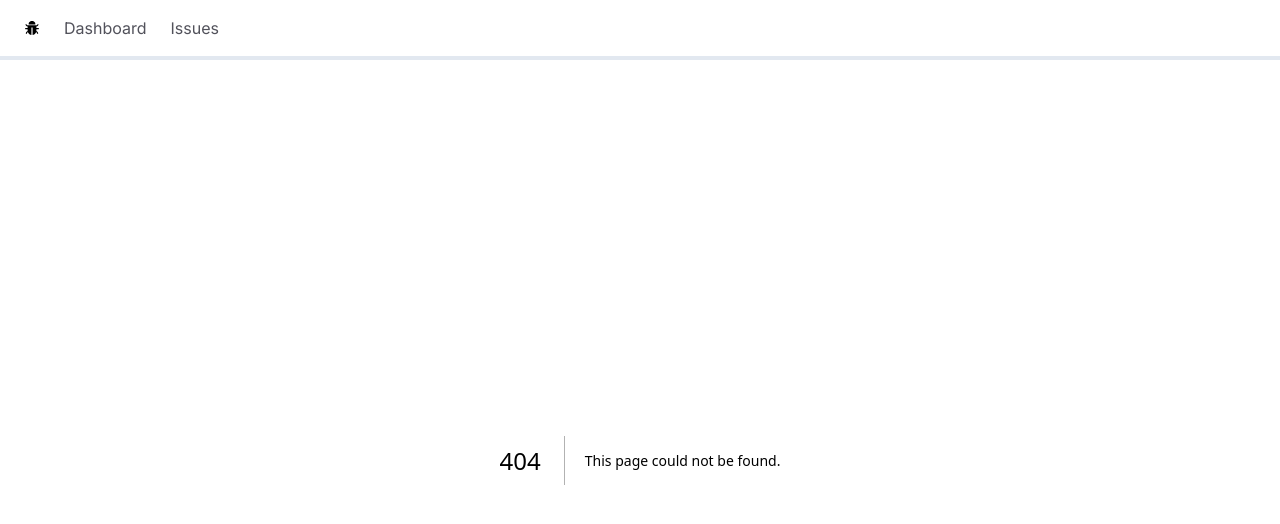
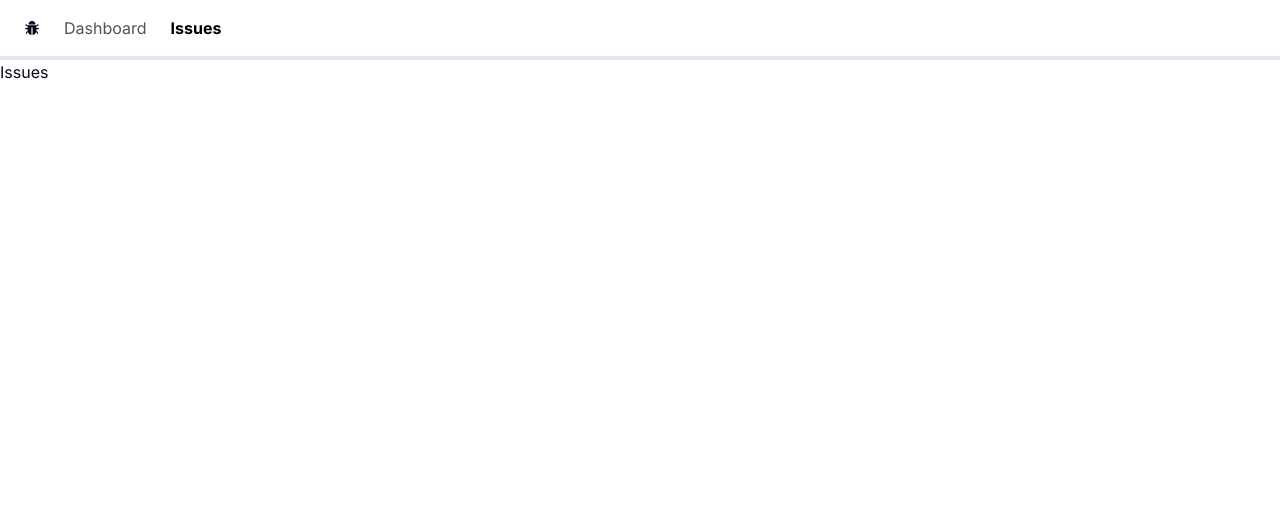
Before and after one commit to Himanshu3179/issue-tracker, a Next.js app: page /issues in a window 1280 px wide. Before the commit this address had no page. Shown: the top 524 px of the page. Built offline with nearby package versions, Linux system fonts and the light colour scheme.

Commit message:
active link navbar

```diff
--- a/package.json
+++ b/package.json
@@ -10,6 +10,7 @@
   },
   "dependencies": {
     "class-variance-authority": "^0.7.0",
+    "classnames": "^2.3.2",
     "clsx": "^2.0.0",
     "lucide-react": "^0.293.0",
     "next": "14.0.3",
--- a/src/app/Navbar.tsx
+++ b/src/app/Navbar.tsx
@@ -1,8 +1,13 @@
+"use client"
+import classNames from 'classnames';
 import Link from 'next/link'
+import { usePathname } from 'next/navigation';
 import React from 'react'
 import { AiFillBug } from "react-icons/ai";
 
 export default function Navbar() {
+    const pathname = usePathname();
+
     const links = [
         { name: 'Dashboard', href: '/' },
         { name: 'Issues', href: '/issues' }
@@ -12,11 +17,16 @@ export default function Navbar() {
             <Link href="/">
                 <AiFillBug />
             </Link>
-            <ul className='flex space-x-6'>
+            <ul className='flex space-x-6 items-center'>
                 {links.map(({ name, href }) => (
                     <li key={name}>
                         <Link href={href}
-                            className='text-zinc-600 hover:text-black transition-colors'
+                            className={
+                                classNames({
+                                    'text-black font-bold': pathname === href,
+                                    'text-zinc-600 hover:text-black transition-colors': pathname !== href
+                                })
+                            }
                         >
                             {name}
                         </Link>
--- /dev/null
+++ b/src/app/issues/page.tsx
@@ -0,0 +1,7 @@
+import React from 'react'
+
+export default function Issues() {
+    return (
+        <div>Issues</div>
+    )
+}
--- a/src/app/page.tsx
+++ b/src/app/page.tsx
@@ -3,7 +3,7 @@ import Image from 'next/image'
 export default function Home() {
   return (
     <main>
-
+      Home page
     </main>
   )
 }
```
Also changed, not shown: 1 other file (tests, documents, lock files or other folders).
